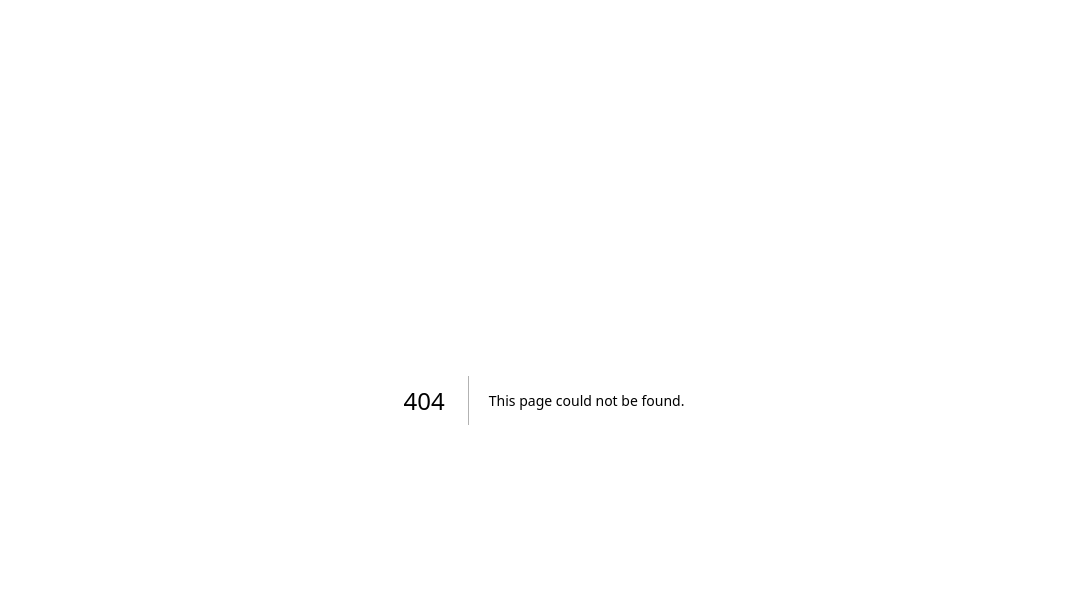
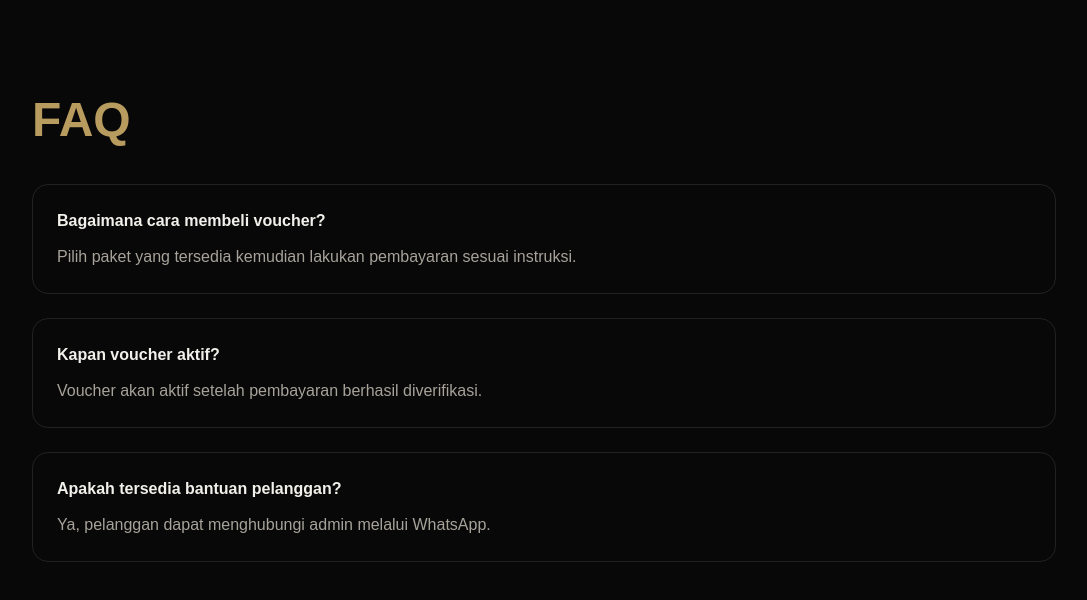
Before and after one commit to havanabulk/wifiwarung, a Next.js app: page /faq in a window 1280 px wide. Before the commit this address had no page. Shown: the top 600 px of the page, without its empty margins (96-1183 px from the left). Built offline with nearby package versions, Linux system fonts and the light colour scheme.

Commit message:
Add FAQ page with common questions and answers

```diff
--- /dev/null
+++ b/app/faq/page.tsx
@@ -0,0 +1,46 @@
+export default function FAQPage() {
+  return (
+    <main className="min-h-screen bg-[#080808] text-[#f2f0ea]">
+      <section className="px-6 py-24">
+        <div className="mx-auto max-w-5xl">
+
+          <h1 className="text-5xl font-black text-[#b89b5e]">
+            FAQ
+          </h1>
+
+          <div className="mt-10 space-y-6">
+
+            <div className="rounded-2xl border border-white/10 p-6">
+              <h3 className="font-bold">
+                Bagaimana cara membeli voucher?
+              </h3>
+              <p className="mt-3 text-[#a7a39a]">
+                Pilih paket yang tersedia kemudian lakukan pembayaran sesuai instruksi.
+              </p>
+            </div>
+
+            <div className="rounded-2xl border border-white/10 p-6">
+              <h3 className="font-bold">
+                Kapan voucher aktif?
+              </h3>
+              <p className="mt-3 text-[#a7a39a]">
+                Voucher akan aktif setelah pembayaran berhasil diverifikasi.
+              </p>
+            </div>
+
+            <div className="rounded-2xl border border-white/10 p-6">
+              <h3 className="font-bold">
+                Apakah tersedia bantuan pelanggan?
+              </h3>
+              <p className="mt-3 text-[#a7a39a]">
+                Ya, pelanggan dapat menghubungi admin melalui WhatsApp.
+              </p>
+            </div>
+
+          </div>
+
+        </div>
+      </section>
+    </main>
+  );
+}
```
